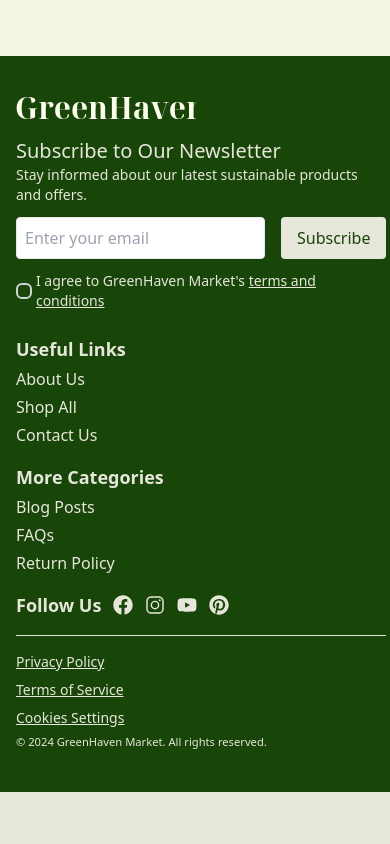
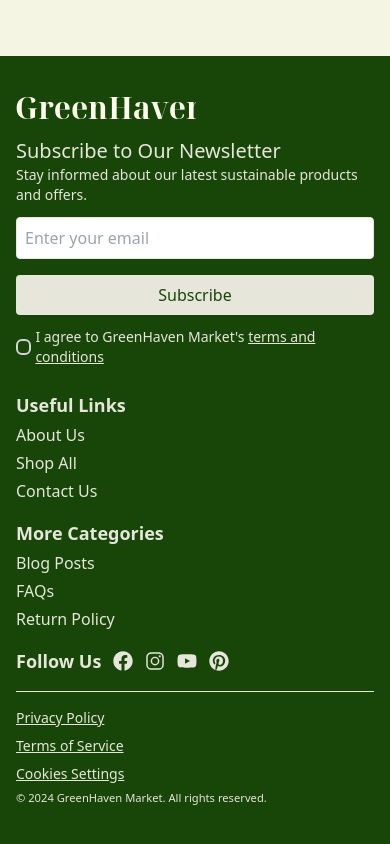
Before and after one commit to Omar-PRO50/greenhaven-market, a Next.js app: page / in a window 390 px wide. Shown: the part 3334-4178 px from the top of the page. Before the commit the page ends 4126 px from the top, so only its background shows below. Built offline with nearby package versions, Linux system fonts and the light colour scheme; no server answers; the database is empty.

Commit message:
improved the responsivness of the newsletter form's design

```diff
--- a/src/components/footer/newsletter-form.tsx
+++ b/src/components/footer/newsletter-form.tsx
@@ -24,7 +24,7 @@ export default function NewsletterForm() {
       </p>
 
       {/* Email Input */}
-      <div className="mb-3 flex space-x-4">
+      <div className="mb-3 flex flex-col gap-4 xsm:flex-row">
         <input
           value={email}
           onChange={(e) => setEmail(e.target.value)}
```
